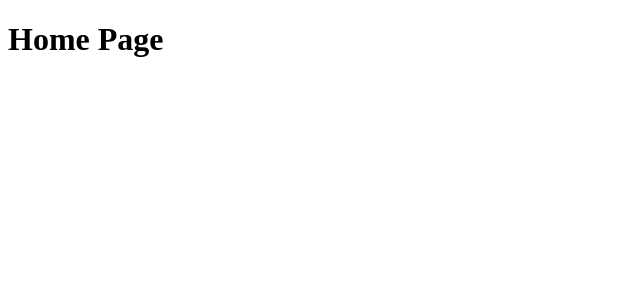
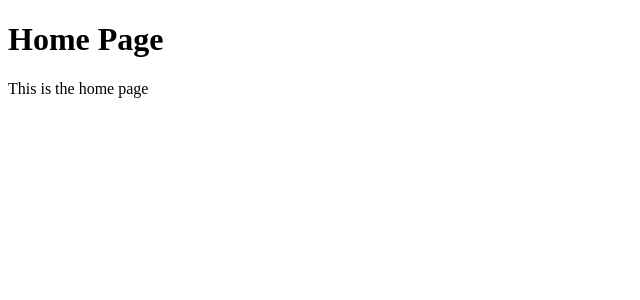
Before and after one commit to gustapfp/buzzy-finance-frontend, a Next.js app: page / in a window 1280 px wide. Shown: the top 300 px of the page, without its empty margins (0-640 px from the left). Built offline with nearby package versions, Linux system fonts and the light colour scheme.

Commit message:
vercel: test

```diff
--- a/app/page.tsx
+++ b/app/page.tsx
@@ -2,6 +2,7 @@ const HomePage  = () => {
     return (
         <div>
             <h1>Home Page</h1>
+            <p>This is the home page</p>
         </div>
     )
 }
```
